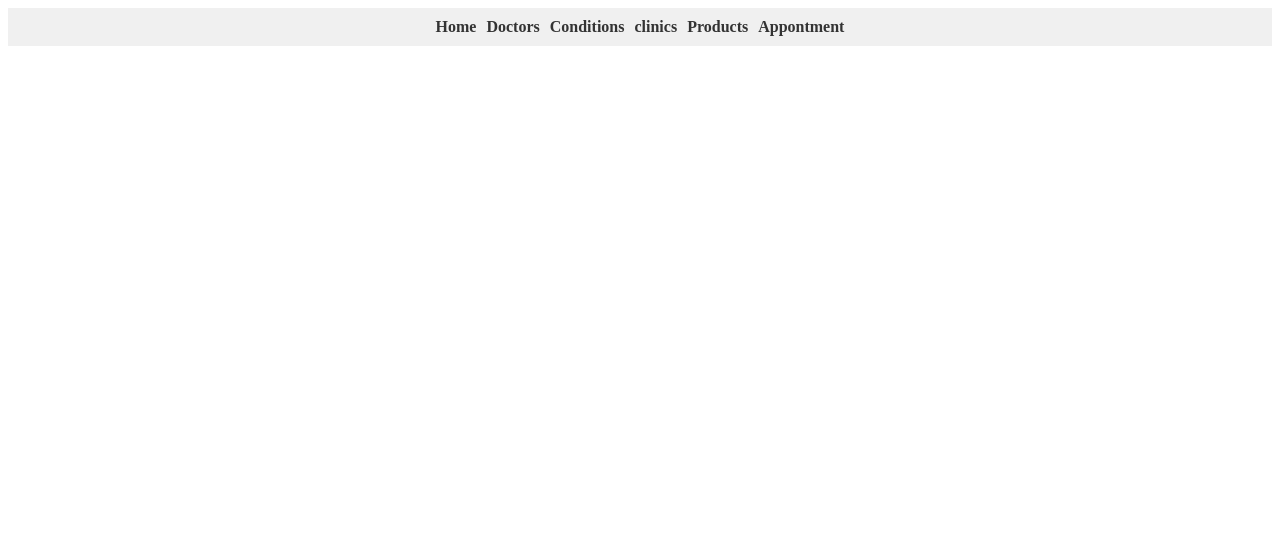
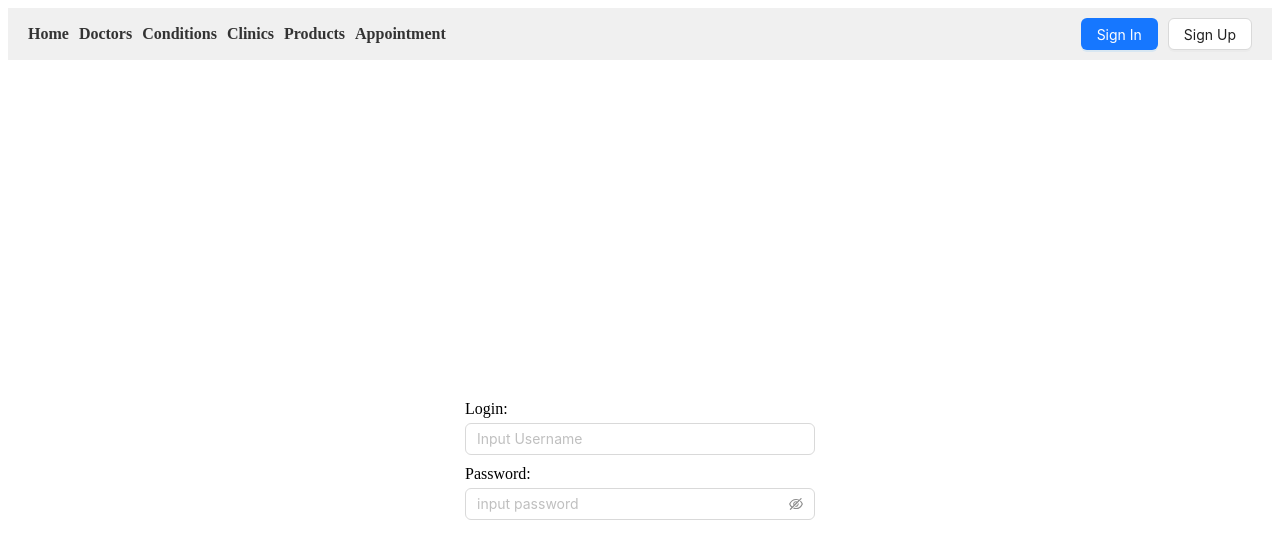
Before and after one commit to Amalya111a/bostongene-react-project, a React (Create React App) app: page /Login in a window 1280 px wide. Shown: the top 558 px of the page. Built offline with nearby package versions, Linux system fonts and the light colour scheme.

Commit message:
Chnged navbar (serperate login, reg, and pages places) added login page

```diff
--- a/package.json
+++ b/package.json
@@ -19,6 +19,7 @@
     "react-redux": "^9.2.0",
     "react-router-dom": "^6.30.1",
     "react-scripts": "5.0.1",
+    "sass": "^1.89.0",
     "typescript": "^4.9.5",
     "web-vitals": "^2.1.4"
   },
--- a/src/components/Navbar.tsx
+++ b/src/components/Navbar.tsx
@@ -1,32 +1,88 @@
+// import React from 'react';
+// import { Link } from 'react-router-dom';
+
+// const Navbar = () => {
+//   return (
+//     <nav style={styles.nav}>
+//       <Link to="/" style={styles.link}>Home</Link>
+//       <Link to="/doctors" style={styles.link}>Doctors</Link>
+//       <Link to="/conditions" style={styles.link}>Conditions</Link>
+//       <Link to="/clinics" style={styles.link}>clinics</Link>
+//       <Link to="/products" style={styles.link}>Products</Link>
+//       <Link to="/appointment" style={styles.link}>Appontment</Link>
+//       <Link to="/regestration" style={styles.link}>Regestration</Link>
+//       <Link to="/login" style={styles.link}>Login</Link>
+//     </nav>
+//   );
+// };
+
+// const styles = {
+//   nav: {
+//     padding: '10px',
+//     backgroundColor: '#f0f0f0',
+//     display: 'flex',
+//     gap: '10px',
+//     justifyContent: 'center'
+//   },
+//   link: {
+//     textDecoration: 'none',
+//     color: '#333',
+//     fontWeight: 'bold'
+//   }
+// };
+
+// export default Navbar;
 import React from 'react';
 import { Link } from 'react-router-dom';
+import { Button } from 'antd';
 
 const Navbar = () => {
   return (
     <nav style={styles.nav}>
-      <Link to="/" style={styles.link}>Home</Link>
-      <Link to="/doctors" style={styles.link}>Doctors</Link>
-      <Link to="/conditions" style={styles.link}>Conditions</Link>
-      <Link to="/clinics" style={styles.link}>clinics</Link>
-      <Link to="/products" style={styles.link}>Products</Link>
-      <Link to="/appointment" style={styles.link}>Appontment</Link>
+      {/* Left side links */}
+      <div style={styles.left}>
+        <Link to="/" style={styles.link}>Home</Link>
+        <Link to="/doctors" style={styles.link}>Doctors</Link>
+        <Link to="/conditions" style={styles.link}>Conditions</Link>
+        <Link to="/clinics" style={styles.link}>Clinics</Link>
+        <Link to="/products" style={styles.link}>Products</Link>
+        <Link to="/appointment" style={styles.link}>Appointment</Link>
+      </div>
+
+      {/* Right side AntD buttons */}
+      <div style={styles.right}>
+        <Link to="/Login">
+          <Button type="primary">Sign In</Button>
+        </Link>
+        <Link to="/regestration">
+          <Button>Sign Up</Button>
+        </Link>
+      </div>
     </nav>
   );
 };
 
 const styles = {
   nav: {
-    padding: '10px',
+    padding: '10px 20px',
     backgroundColor: '#f0f0f0',
     display: 'flex',
+    justifyContent: 'space-between',
+    alignItems: 'center',
+  } as React.CSSProperties,
+  left: {
+    display: 'flex',
     gap: '10px',
-    justifyContent: 'center'
-  },
+  } as React.CSSProperties,
+  right: {
+    display: 'flex',
+    gap: '10px',
+  } as React.CSSProperties,
   link: {
     textDecoration: 'none',
     color: '#333',
-    fontWeight: 'bold'
-  }
+    fontWeight: 'bold',
+  } as React.CSSProperties,
 };
 
 export default Navbar;
--- /dev/null
+++ b/src/pages/Login/Login.module.scss
@@ -0,0 +1,20 @@
+.wrapper {
+    display: flex;
+    justify-content: center;
+    align-items: center;
+    flex-direction: column;
+    gap: 10px;
+    height: 100vh;
+    width: 100%;
+}
+
+
+.item {
+    display: flex;
+    gap: 5px;
+    flex-direction: column;
+    min-width: 350px;
+    span {
+        text-align: start;
+    }
+}
--- /dev/null
+++ b/src/pages/Login/Login.tsx
@@ -0,0 +1,34 @@
+// import React from 'react';
+
+// const Login = () => {
+//   return <h1>📅 Login page</h1>;
+// };
+
+// export default Login;
+import styles from "./Login.module.scss";
+import React from "react";
+import { EyeInvisibleOutlined, EyeTwoTone } from "@ant-design/icons";
+import { Button, Input, Space } from "antd";
+
+export default function Login() {
+  return (
+    <div className={styles.wrapper}>
+
+        <div className={styles.item}>
+            <span>Login:</span>
+          <Input placeholder="Input Username" />
+        </div>
+        <div className={styles.item}>
+          {" "}
+          <span>Password:</span>
+          <Input.Password
+            placeholder="input password"
+            iconRender={(visible) =>
+              visible ? <EyeTwoTone /> : <EyeInvisibleOutlined />
+            }
+          />
+        </div>
+
+    </div>
+  );
+}
--- /dev/null
+++ b/src/pages/Regestration/Regestration.tsx
@@ -0,0 +1,7 @@
+import React from 'react';
+
+const Regestration = () => {
+  return <h1>📅 Reg page</h1>;
+};
+
+export default Regestration;
--- a/src/routes/AppRoutes.tsx
+++ b/src/routes/AppRoutes.tsx
@@ -8,6 +8,8 @@ import Appointment from '../pages/Appointment/Appointment';
 import Products from '../pages/Products/Products';
 import Conditions from '../pages/Conditions/Conditions';
 import Clinics from '../pages/Clinics/Clinics';
+import Regestration from '../pages/Regestration/Regestration';
+import Login from '../pages/Login/Login';
 
 
 const AppRoutes = () => (
@@ -18,6 +20,8 @@ const AppRoutes = () => (
     <Route path="/Products" element={<Products />} />
     <Route path="/Conditions" element={<Conditions />} />
     <Route path="/Clinics" element={<Clinics />} />
+    <Route path="/Regestration" element={<Regestration />} />
+    <Route path="/Login" element={<Login />} />
 
   </Routes>
 
```
Also changed, not shown: 1 other file (tests, documents, lock files or other folders).
